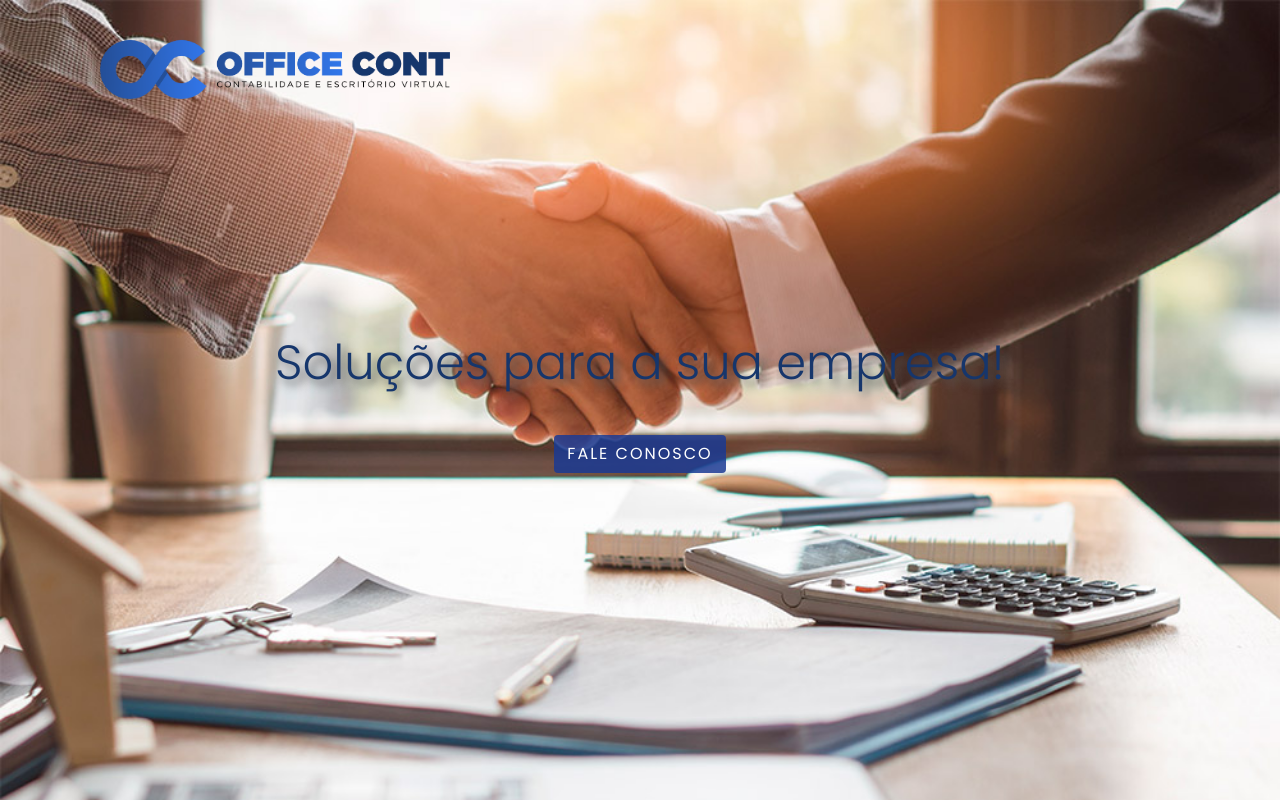
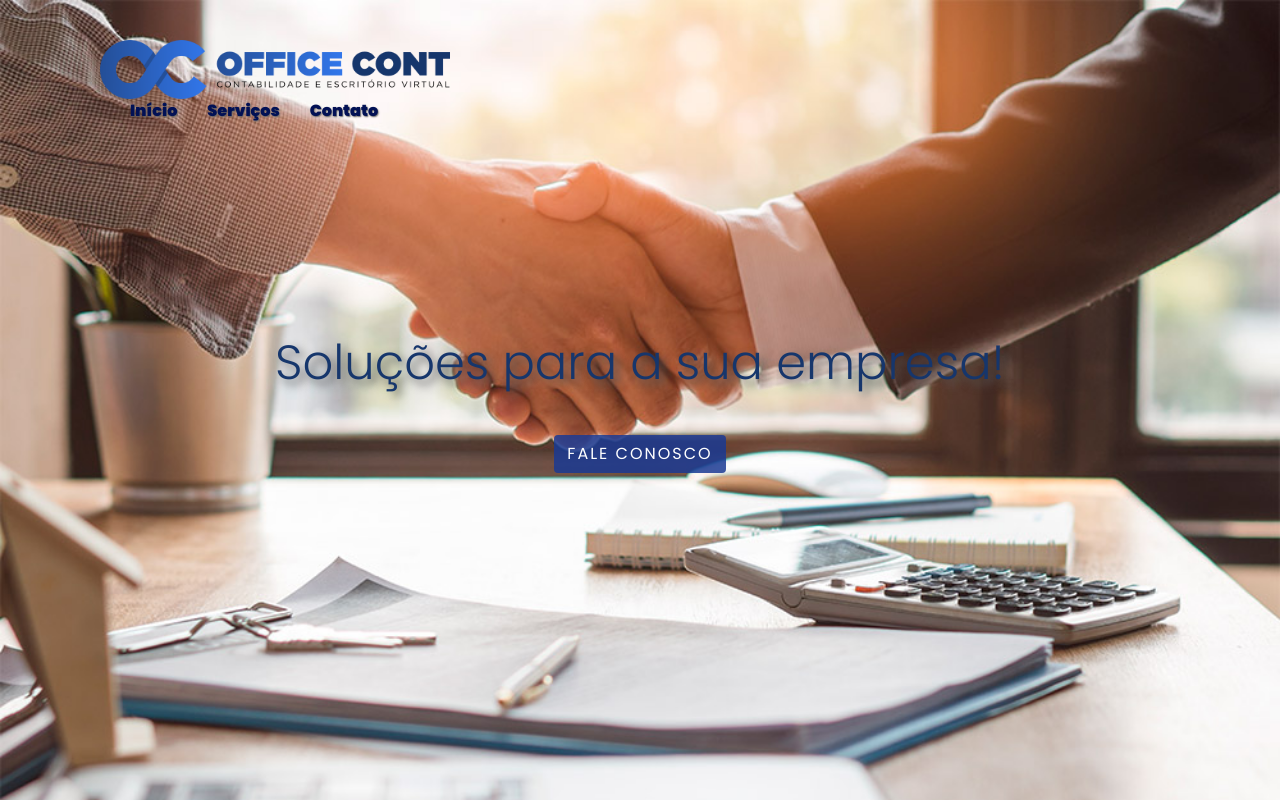
Before and after one commit to ojuara-B/OfficeSite, a plain HTML site: page index.html in a window 1280 px wide. Shown: the top 801 px of the page. Drawn offline with nearby package versions, Linux system fonts and the light colour scheme.

```diff
--- a/style.css
+++ b/style.css
@@ -99,8 +99,8 @@
     position: relative;
     display: flex;
 
-    right: -90em;
-    top: -3em;
+    /* right: -90em;
+    top: -3em; */
 
 }
 header .navigation li {
```
